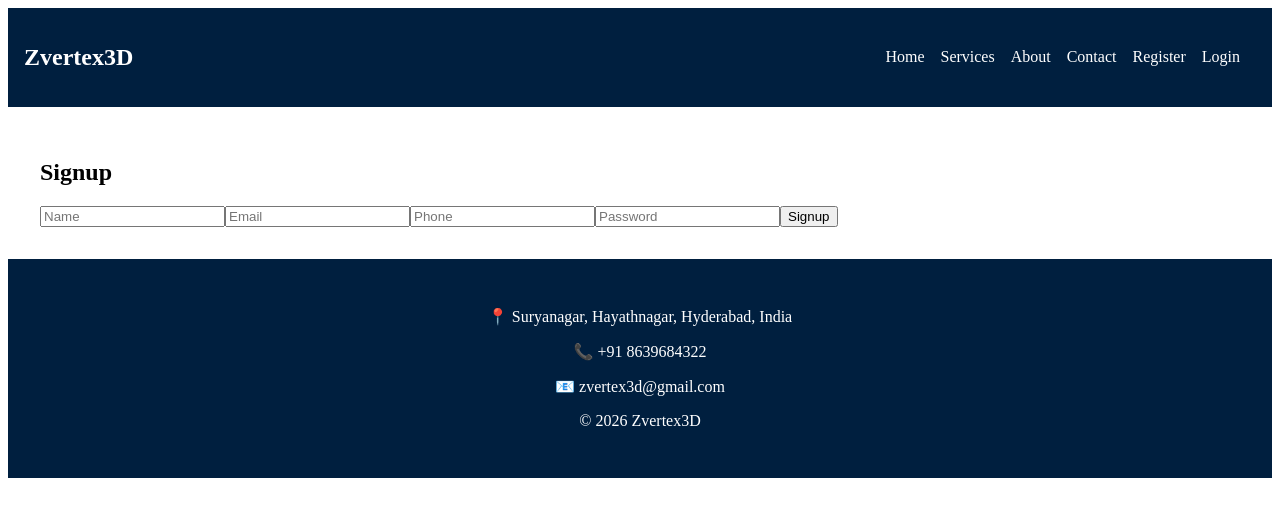
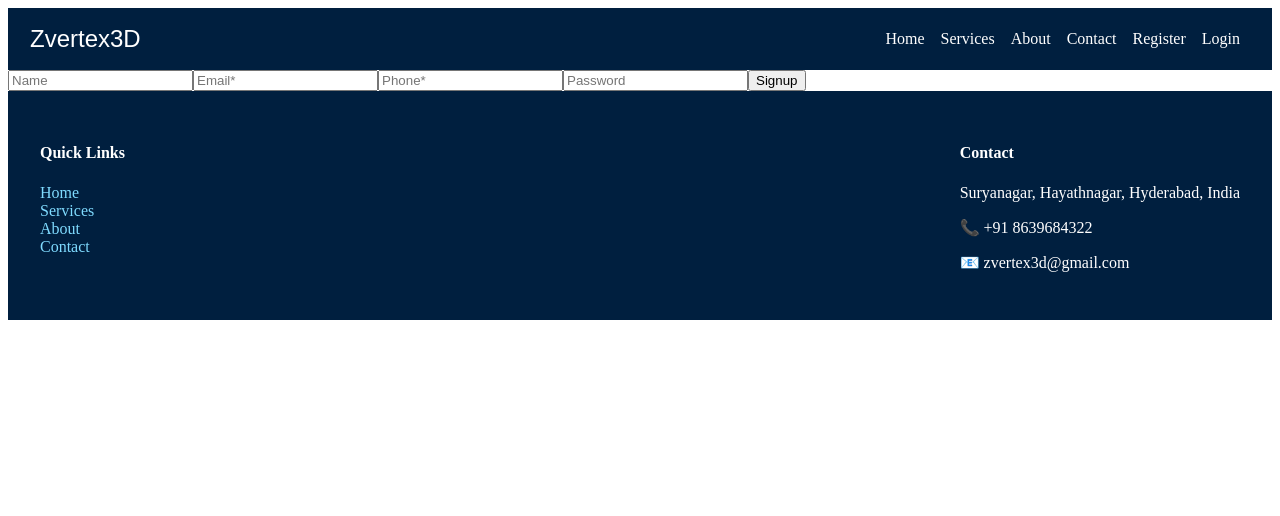
Before and after one commit to zvertex3d/zvertex3d, a React (Create React App) app in the folder client/: page /signup in a window 1280 px wide. Shown: the top 516 px of the page. Built offline with nearby package versions, Linux system fonts and the light colour scheme; no server answers.

Commit message:
added all pages with colors and all

```diff
--- a/client/src/App.js
+++ b/client/src/App.js
@@ -2,7 +2,9 @@ import { BrowserRouter, Routes, Route } from "react-router-dom";
 import Navbar from "./components/Navbar";
 import Footer from "./components/Footer";
 import Home from "./pages/Home";
-import Upload from "./pages/Upload";
+import Services from "./pages/Services";
+import About from "./pages/About";
+import Contact from "./pages/Contact";
 import Order from "./pages/Order";
 import Login from "./pages/Login";
 import Signup from "./pages/Signup";
@@ -13,7 +15,9 @@ export default function App() {
       <Navbar />
       <Routes>
         <Route path="/" element={<Home />} />
-        <Route path="/upload" element={<Upload />} />
+        <Route path="/services" element={<Services />} />
+        <Route path="/about" element={<About />} />
+        <Route path="/contact" element={<Contact />} />
         <Route path="/order" element={<Order />} />
         <Route path="/login" element={<Login />} />
         <Route path="/signup" element={<Signup />} />
--- a/client/src/components/Footer.js
+++ b/client/src/components/Footer.js
@@ -1,15 +1,30 @@
+import { Link } from "react-router-dom";
+
 export default function Footer() {
   return (
-    <footer style={{
-      background: "#001f3f",
-      color: "#fff",
-      padding: "2rem",
-      textAlign: "center"
-    }}>
-      <p>📍 Suryanagar, Hayathnagar, Hyderabad, India</p>
-      <p>📞 +91 8639684322</p>
-      <p>📧 zvertex3d@gmail.com</p>
-      <p>© {new Date().getFullYear()} Zvertex3D</p>
+    <footer style={footer}>
+      <div>
+        <h4>Quick Links</h4>
+        <Link to="/" style={link}>Home</Link><br/>
+        <Link to="/services" style={link}>Services</Link><br/>
+        <Link to="/about" style={link}>About</Link><br/>
+        <Link to="/contact" style={link}>Contact</Link>
+      </div>
+      <div>
+        <h4>Contact</h4>
+        <p>Suryanagar, Hayathnagar, Hyderabad, India</p>
+        <p>📞 +91 8639684322</p>
+        <p>📧 zvertex3d@gmail.com</p>
+      </div>
     </footer>
   );
 }
+
+const footer = {
+  background: "#001f3f",
+  color: "#fff",
+  padding: "2rem",
+  display: "flex",
+  justifyContent: "space-between"
+};
+const link = { color: "#7FDBFF", textDecoration: "none" };
--- a/client/src/components/Navbar.js
+++ b/client/src/components/Navbar.js
@@ -2,19 +2,17 @@ import { Link } from "react-router-dom";
 
 export default function Navbar() {
   return (
-    <nav style={{
-      background: "#001f3f",
-      padding: "1rem",
-      display: "flex",
-      justifyContent: "space-between",
-      alignItems: "center"
-    }}>
-      <h2 style={{ color: "#fff" }}>Zvertex3D</h2>
+    <nav style={nav}>
+      <button style={logoBtn}>
+        <Link to="/" style={{ color: "#fff", textDecoration: "none" }}>
+          Zvertex3D
+        </Link>
+      </button>
       <div>
         <Link to="/" style={link}>Home</Link>
-        <a href="#services" style={link}>Services</a>
-        <a href="#about" style={link}>About</a>
-        <a href="#contact" style={link}>Contact</a>
+        <Link to="/services" style={link}>Services</Link>
+        <Link to="/about" style={link}>About</Link>
+        <Link to="/contact" style={link}>Contact</Link>
         <Link to="/signup" style={link}>Register</Link>
         <Link to="/login" style={link}>Login</Link>
       </div>
@@ -22,4 +20,12 @@ export default function Navbar() {
   );
 }
 
+const nav = {
+  background: "#001f3f",
+  padding: "1rem",
+  display: "flex",
+  justifyContent: "space-between",
+  alignItems: "center"
+};
 const link = { color: "#fff", marginRight: "1rem", textDecoration: "none" };
+const logoBtn = { background: "transparent", border: "none", fontSize: "1.5rem" };
--- /dev/null
+++ b/client/src/pages/About.js
@@ -0,0 +1,11 @@
+export default function About() {
+  return (
+    <div style={{ padding:"2rem" }}>
+      <h1>About Zvertex3D</h1>
+      <p>
+        Established on Oct 05, 2022 in Hyderabad. Our goal is to become a complete
+        3D printing hub where any manufacturing is possible just by uploading designs.
+      </p>
+    </div>
+  );
+}
--- /dev/null
+++ b/client/src/pages/Contact.js
@@ -0,0 +1,15 @@
+export default function Contact() {
+  return (
+    <div style={{ padding:"2rem" }}>
+      <h1>Contact Us</h1>
+      <iframe
+        title="map"
+        src="https://maps.google.com/maps?q=Suryanagar,Hayathnagar,Hyderabad&t=&z=13&ie=UTF8&iwloc=&output=embed"
+        width="100%"
+        height="300"
+      />
+      <p>📞 +91 8639684322</p>
+      <p>📧 zvertex3d@gmail.com</p>
+    </div>
+  );
+}
--- a/client/src/pages/Home.js
+++ b/client/src/pages/Home.js
@@ -1,36 +1,29 @@
 import { useNavigate } from "react-router-dom";
+import { useState, useEffect } from "react";
+
+const images = ["/hero.jpg", "/hero.jpg", "/hero.jpg"];
 
 export default function Home() {
   const navigate = useNavigate();
+  const [i, setI] = useState(0);
+
+  useEffect(() => {
+    const t = setInterval(() => setI((i + 1) % images.length), 3000);
+    return () => clearInterval(t);
+  }, [i]);
 
   return (
     <div>
-      <div style={{
-        backgroundImage: "url('/hero.jpg')",
-        height: "80vh",
-        backgroundSize: "cover",
-        display: "flex",
-        alignItems: "center",
-        justifyContent: "center",
-        color: "#fff",
-        textAlign: "center"
-      }}>
-        <div>
-          <h1>Upload Your Design. We Print It.</h1>
-          <p>High precision 3D Printing solutions</p>
-          <button onClick={() => navigate("/upload")} style={btn}>
-            Upload Image
-          </button>
-        </div>
+      <div style={{ background:`url('${images[i]}') center/cover`, height:"70vh", color:"#fff", display:"flex", flexDirection:"column", justifyContent:"center", alignItems:"center" }}>
+        <h1>Upload your design. We print it.</h1>
+        <button onClick={() => navigate("/services")}>Explore Services</button>
+      </div>
+
+      <div style={{ padding:"2rem", background:"#f5faff" }}>
+        <h2>Client Reviews</h2>
+        <p>⭐️⭐️⭐️⭐️⭐️ Amazing quality – Rahul</p>
+        <p>⭐️⭐️⭐️⭐️ Fast delivery – Sneha</p>
       </div>
     </div>
   );
 }
-
-const btn = {
-  background: "#001f3f",
-  color: "#fff",
-  padding: "1rem 2rem",
-  border: "none",
-  cursor: "pointer"
-};
--- /dev/null
+++ b/client/src/pages/Services.js
@@ -0,0 +1,13 @@
+export default function Services() {
+  return (
+    <div style={{ padding:"2rem" }}>
+      <h1>Our Services</h1>
+      <ul>
+        <li>3D Printing</li>
+        <li>3D Scanning & Reverse Engineering</li>
+        <li>Sculpting & Design</li>
+        <li>Manufacturing – Industrial, Educational, Medical</li>
+      </ul>
+    </div>
+  );
+}
--- a/client/src/pages/Signup.js
+++ b/client/src/pages/Signup.js
@@ -2,23 +2,17 @@ import { useState } from "react";
 import api from "../services/api";
 
 export default function Signup() {
-  const [name, setName] = useState("");
-  const [email, setEmail] = useState("");
-  const [phone, setPhone] = useState("");
-  const [password, setPassword] = useState("");
-
-  const submit = async () => {
-    await api.post("/auth/signup", { name, email, phone, password });
-    alert("Registered successfully");
+  const [form,set]=useState({});
+  const submit=()=>{
+    if(!form.email || !form.phone) return alert("Email & Phone required");
+    api.post("/auth/signup",form).then(()=>alert("Registered"));
   };
-
   return (
-    <div style={{ padding: "2rem" }}>
-      <h2>Signup</h2>
-      <input placeholder="Name" onChange={e => setName(e.target.value)} />
-      <input placeholder="Email" onChange={e => setEmail(e.target.value)} />
-      <input placeholder="Phone" onChange={e => setPhone(e.target.value)} />
-      <input type="password" placeholder="Password" onChange={e => setPassword(e.target.value)} />
+    <div>
+      <input placeholder="Name" onChange={e=>set({...form,name:e.target.value})}/>
+      <input placeholder="Email*" required onChange={e=>set({...form,email:e.target.value})}/>
+      <input placeholder="Phone*" required onChange={e=>set({...form,phone:e.target.value})}/>
+      <input type="password" placeholder="Password" onChange={e=>set({...form,password:e.target.value})}/>
       <button onClick={submit}>Signup</button>
     </div>
   );
```
